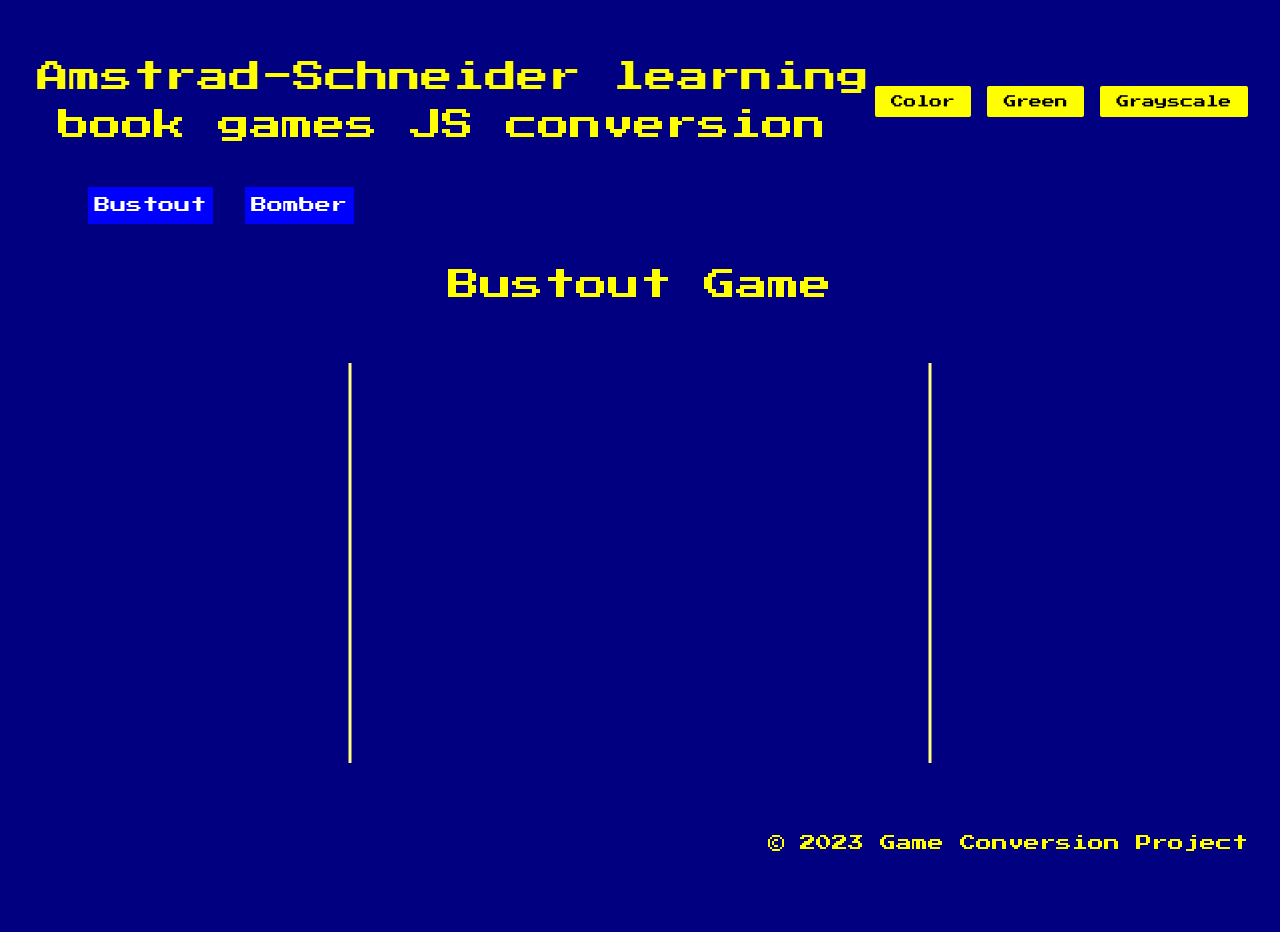
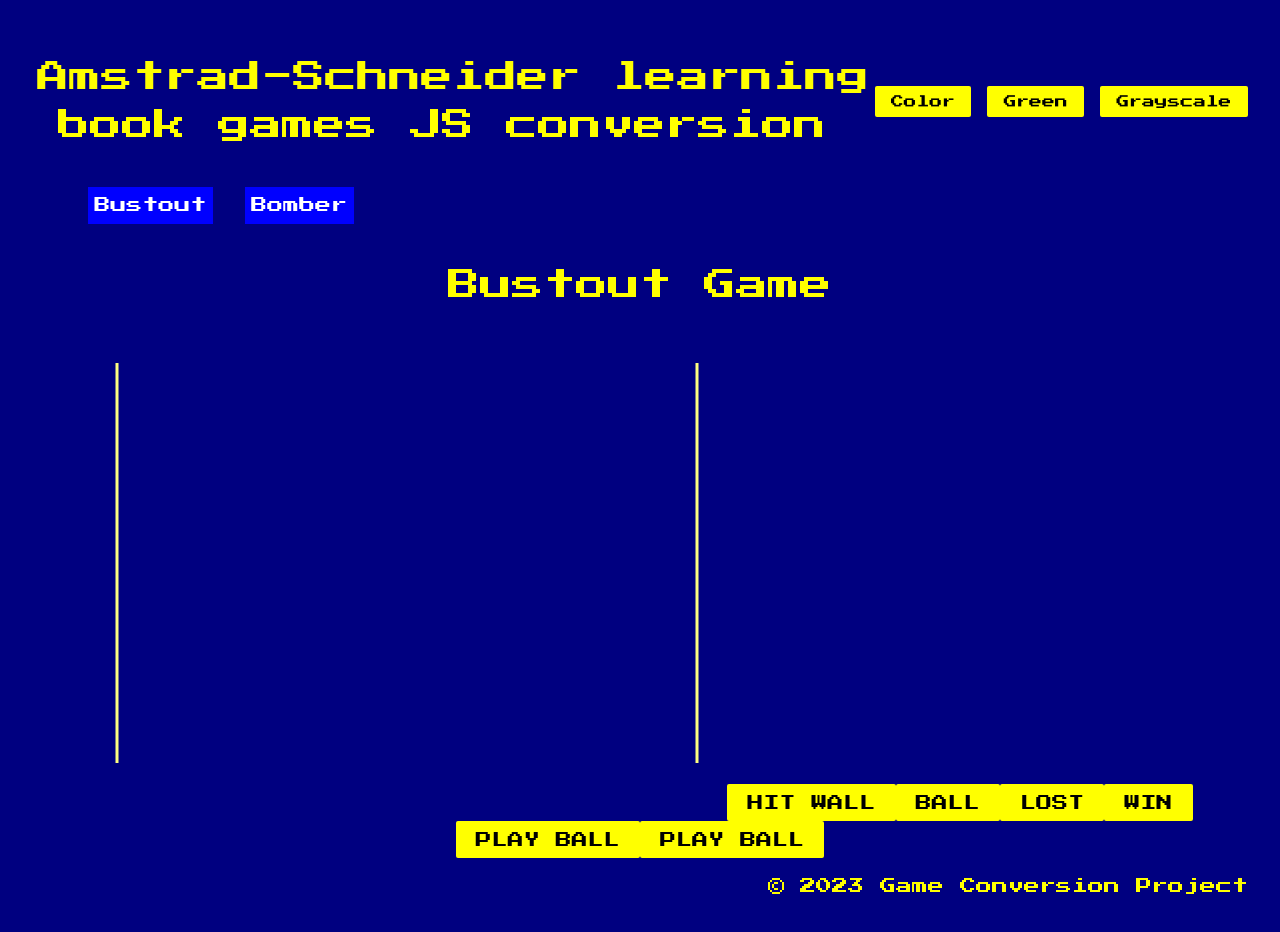
Before and after one commit to Adam-Karcz/CPC1628, a React (Vite) app: page /bustout in a window 1280 px wide. Shown: the top 932 px of the page. Before the commit the page ends 903 px from the top, so only its background shows below. Built offline with nearby package versions, Linux system fonts and the light colour scheme.

Commit message:
attempt to use JS sound API

```diff
--- a/src/Games/Bustout/Bustout.jsx
+++ b/src/Games/Bustout/Bustout.jsx
@@ -1,10 +1,52 @@
 import React, { useState, useEffect, useRef } from "react";
 import { useSelector } from "react-redux";
+import useSound from "../../hooks/useSound";
 import "./Bustout.css";
 
 function Bustout() {
   const canvasRef = useRef(null);
   const theme = useSelector((state) => state.theme);
+  const playSound = useSound();
+
+  const hitWallSound = {
+    frequency: 450,
+    duration: 0.24, // Duration in seconds
+    volume: 0.2, // Volume (scaled from BASIC 0-15 to JS 0-1)
+    env: [0.1, 0.118, 0.73, 0.1], // Example envelope parameters
+    ent: [10, 0.02, -10, 0.02], // Simplified for testing
+  };
+
+  const playBallSound = {
+    frequency: 445,
+    duration: 0.48, // Duration in seconds
+    volume: 0.8, // Volume adjusted from a scale of 0-15
+    env: [0.01, 1.18, 0.73, 0.1], // Envelope parameters
+    ent: [1, 0.2, -1, 0.2], // Frequency envelope steps
+  };
+
+  const lostLifeSound = {
+    frequency: 460,
+    duration: 0.2, // Duration in seconds
+    volume: 0.8, // Volume adjusted from a scale of 0-15
+    env: [0.05, 0.2, 0.066, 0.22], // Envelope parameters
+    ent: [1, 0.02, -1, 0.05, 1, 0.01, -1, 0.11, 1, 0.03, -1, 0.08], // Frequency envelope steps
+  };
+
+  const winSound = {
+    frequency: 440,
+    duration: 0.2, // Duration in seconds
+    volume: 0.866, // Volume adjusted from a scale of 0-15
+    env: [0.01, 0, 0.333, 0.02], // Envelope parameters
+    ent: [], // No frequency envelope steps
+  };
+
+  const testSoundParams = {
+    frequency: 440, // A4 note
+    duration: 2, // 2 seconds
+    volume: 0.5, // 50% volume
+    env: [0.1, 0.2, 0.5, 0.1], // Example envelope parameters
+    ent: [], // No frequency envelope for testing
+  };
 
   //   const [score, setScore] = useState(0);
   //   const [lives, setLives] = useState(5);
@@ -75,10 +117,35 @@
     ctx.closePath();
   };
 
+  // SOUND testing
+
+  const testSound = (soundParams) => {
+    console.log(soundParams);
+    playSound(soundParams);
+  };
+  const testSound2 = () => {
+    playSound({
+      frequency: 440, // A4 note
+      duration: 2, // 2 seconds
+      volume: 0.5, // 50% volume
+      env: [0.1, 0.2, 0.5, 0.1], // Example envelope parameters
+      ent: [], // No frequency envelope for testing
+    });
+  };
+  const testSound3 = (testSoundParams) => {
+    playSound(testSoundParams);
+  };
+
   return (
     <div>
       <h1>Bustout Game</h1>
       <canvas ref={canvasRef} id="gameCanvas" width="640" height="480"></canvas>
+      <button onClick={() => testSound(hitWallSound)}>HIT WALL</button>
+      <button onClick={() => testSound(playBallSound)}>BALL</button>
+      <button onClick={() => testSound(lostLifeSound)}>LOST</button>
+      <button onClick={() => testSound(winSound)}>WIN</button>
+      <button onClick={() => testSound2()}>PLAY BALL</button>
+      <button onClick={() => testSound3(testSoundParams)}>PLAY BALL</button>
     </div>
   );
 }
--- /dev/null
+++ b/src/hooks/useSound.js
@@ -0,0 +1,78 @@
+import { useRef } from "react";
+
+const useSound = () => {
+  const audioContextRef = useRef(null);
+
+  const playSound = ({ frequency, duration, volume, env, ent }) => {
+    if (!audioContextRef.current) {
+      audioContextRef.current = new (window.AudioContext ||
+        window.webkitAudioContext)();
+    }
+
+    let audioContext = audioContextRef.current;
+
+    try {
+      // Create oscillator and gain node
+      let oscillator = audioContext.createOscillator();
+      let gainNode = audioContext.createGain();
+
+      oscillator.type = "square";
+      oscillator.frequency.setValueAtTime(frequency, audioContext.currentTime);
+      gainNode.gain.setValueAtTime(0, audioContext.currentTime); // Start at 0
+
+      // Connect nodes
+      oscillator.connect(gainNode);
+      gainNode.connect(audioContext.destination);
+
+      // Envelope (Attack, Decay, Sustain, Release)
+      if (env) {
+        let [attack, decay, sustainLevel, release] = env;
+        let currentTime = audioContext.currentTime;
+
+        gainNode.gain.setValueAtTime(0, currentTime);
+        gainNode.gain.linearRampToValueAtTime(volume, currentTime + attack);
+
+        currentTime += attack;
+        gainNode.gain.linearRampToValueAtTime(
+          sustainLevel * volume,
+          currentTime + decay
+        );
+
+        // Note held until duration
+        gainNode.gain.setValueAtTime(
+          sustainLevel * volume,
+          currentTime + decay + duration - decay - release
+        );
+        gainNode.gain.linearRampToValueAtTime(
+          0,
+          currentTime + decay + duration - release
+        );
+      }
+
+      // Frequency Envelope (ENT)
+      if (ent && ent.length > 0) {
+        let currentTime = audioContext.currentTime;
+        oscillator.frequency.setValueAtTime(frequency, currentTime);
+        for (let i = 0; i < ent.length; i += 2) {
+          let pitchChange = ent[i];
+          let frameDuration = ent[i + 1];
+          currentTime += frameDuration;
+          oscillator.frequency.linearRampToValueAtTime(
+            pitchChange + frequency,
+            currentTime
+          );
+        }
+      }
+
+      // Start and stop oscillator
+      oscillator.start(audioContext.currentTime);
+      oscillator.stop(audioContext.currentTime + duration);
+    } catch (error) {
+      console.error("Error playing sound:", error);
+    }
+  };
+
+  return playSound;
+};
+
+export default useSound;
```
